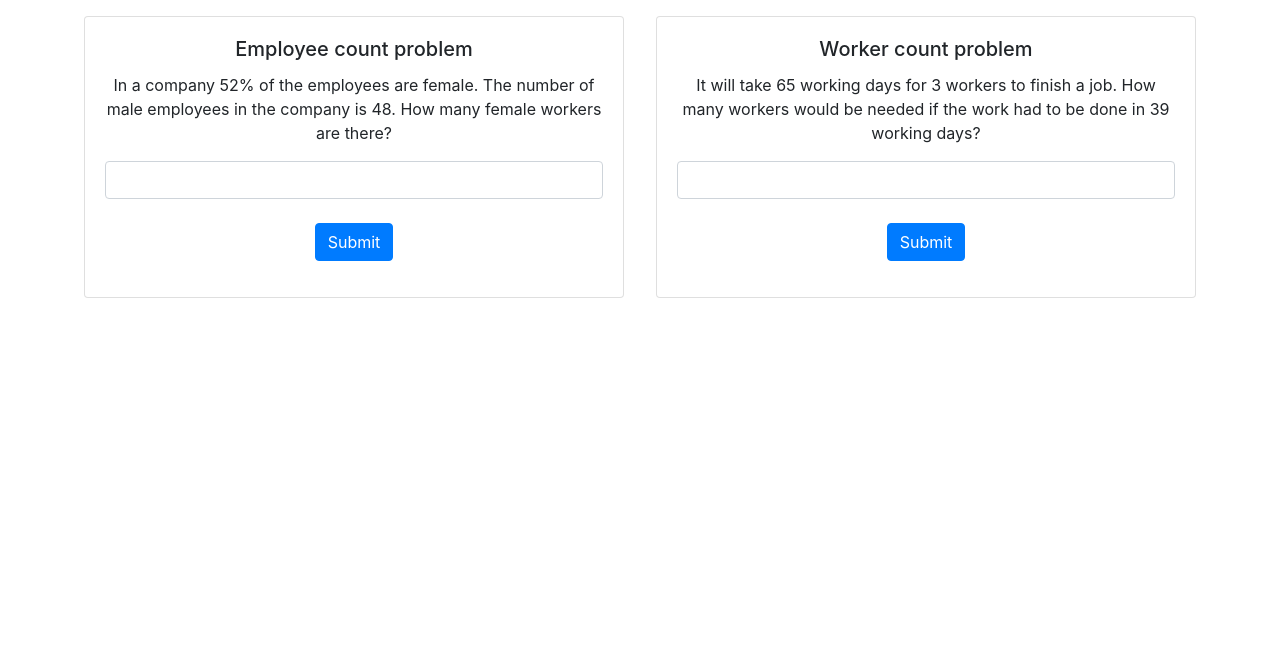
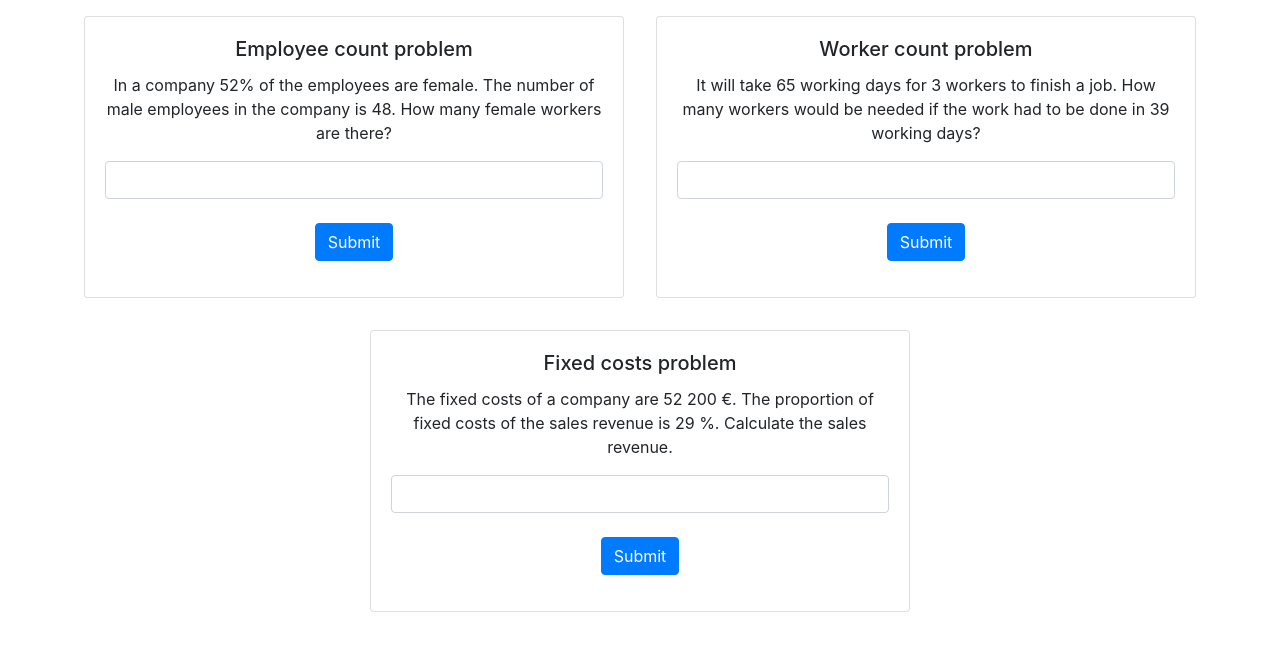
Before and after one commit to Custodia/exam-prepper, a React (Create React App) app: page / in a window 1280 px wide. Shown: the top 648 px of the page. Built offline with nearby package versions, Linux system fonts and the light colour scheme.

Commit message:
Add a component for the fixed costs problem

```diff
--- a/src/components/AllQuestions.jsx
+++ b/src/components/AllQuestions.jsx
@@ -1,5 +1,6 @@
 import EmployeeCountProblem from './problems/EmployeeCount';
 import WorkerCountProblem from './problems/WorkerCount';
+import FixedCostsProblem from './problems/FixedCosts';
 
 import './AllQuestions.css'
 
@@ -8,6 +9,7 @@ function AllQuestions() {
     <div className="problem-container" >
       <EmployeeCountProblem />
       <WorkerCountProblem />
+      <FixedCostsProblem />
     </div>
   )
 }
--- /dev/null
+++ b/src/components/problems/FixedCosts.jsx
@@ -0,0 +1,35 @@
+import MathQuestion from '../MathQuestion'
+
+const MIN_SALES_REVENUE = 100000
+const MAX_SALES_REVENUE = 400000
+const MIN_FIXED_COST_PERCENTAGE = 16
+const MAX_FIXED_COST_PERCENTAGE = 40
+
+const randomIntegerBetween = (min, max) => {
+  return min + Math.floor(Math.random() * (max - min + 1))
+}
+
+const FixedCostsProblem = () => {
+  const salesRevenue = randomIntegerBetween(MIN_SALES_REVENUE / 20000, MAX_SALES_REVENUE / 20000) * 20000
+  const fixedCostPercentage = randomIntegerBetween(
+    MIN_FIXED_COST_PERCENTAGE,
+    MAX_FIXED_COST_PERCENTAGE
+  )
+  const fixedCosts = salesRevenue * (fixedCostPercentage / 100)
+  let fixedCostsString = `${fixedCosts}`
+  fixedCostsString = fixedCostsString.substring(0, fixedCostsString.length - 3) + ' ' + fixedCostsString.substring(fixedCostsString.length - 3)
+
+  const problemTitle = 'Fixed costs problem'
+  const problemStatement = `The fixed costs of a company are ${fixedCostsString} €. The proportion of fixed costs of the sales revenue is ${fixedCostPercentage} %.\nCalculate the sales revenue.`
+  const isAnswerCorrect = (answer) => parseInt(answer) === salesRevenue
+
+  return (
+    <MathQuestion
+      problemTitle={problemTitle}
+      problemStatement={problemStatement}
+      isAnswerCorrect={isAnswerCorrect}
+    />
+  )
+}
+
+export default FixedCostsProblem
```
